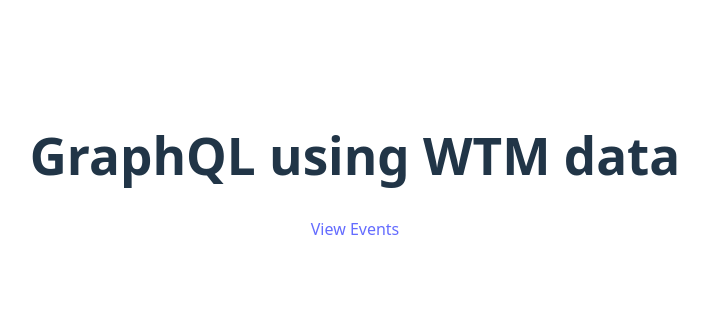
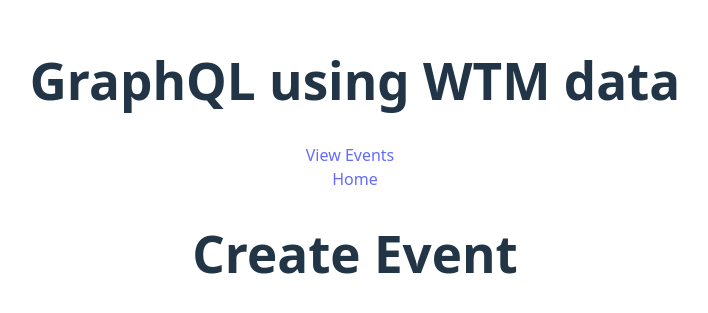
Before and after one commit to cvasquez32/graphql-wp-wtm, a React (Vite) app: page /create-event in a window 1280 px wide. Shown: the part 233-546 px from the top of the page, without its empty margins (285-993 px from the left). Built offline with nearby package versions, Linux system fonts and the light colour scheme; no server answers.

Commit message:
create event component

```diff
--- a/src/App.jsx
+++ b/src/App.jsx
@@ -1,5 +1,6 @@
 import { gql } from "@apollo/client";
 import DisplayEvents from "./Components/DisplayEvents";
+import CreateEvent from "./Components/CreateEvents";
 import "./App.css";
 import { Routes, Route, Link, useLocation } from "react-router";
 
@@ -37,7 +38,10 @@
 
       <nav>
         {location.pathname !== "/events" && (
-          <Link to="/events">View Events</Link>
+          <Link style={{marginRight: '10px'}} to="/events">View Events</Link>
+        )}
+        {location.pathname !== "/create-event" && (
+          <Link to="/create-event">Create Event</Link>
         )}
       </nav>
 
@@ -46,6 +50,10 @@
           path="/events"
           element={<DisplayEvents GET_EVENTS={GET_EVENTS} />}
         />
+        <Route
+          path="/create-event"
+          element={<CreateEvent/>}
+        />
         <Route path="/" element={<div>Welcome to the Home Page</div>} />
       </Routes>
     </div>
--- /dev/null
+++ b/src/Components/CreateEvents.jsx
@@ -0,0 +1,15 @@
+import React from "react";
+import { Link } from "react-router";
+
+const CreateEvent = () => {
+  return (
+    <div>
+      <nav>
+        <Link to="/">Home</Link>
+      </nav>
+      <h1>Create Event</h1>
+    </div>
+  );
+};
+
+export default CreateEvent;
```
